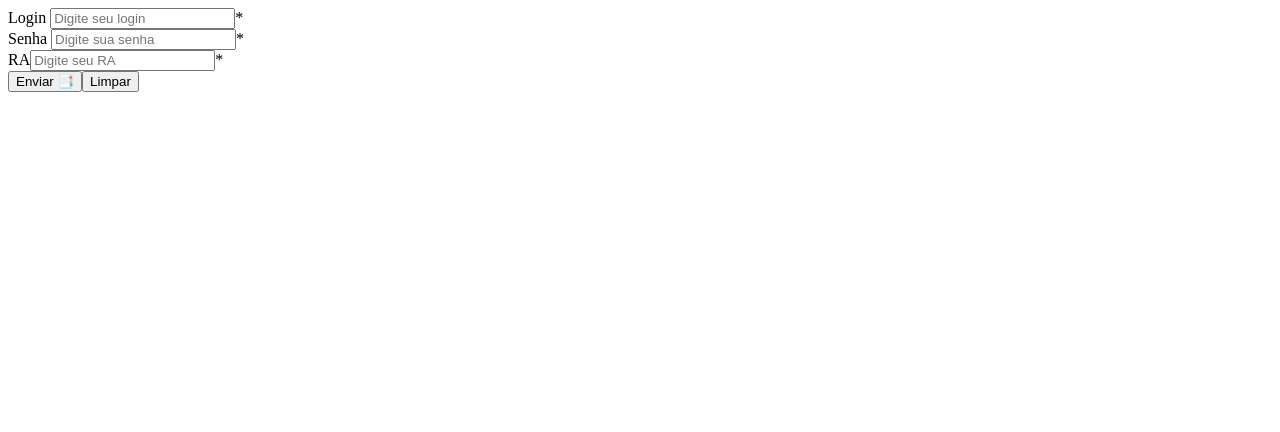
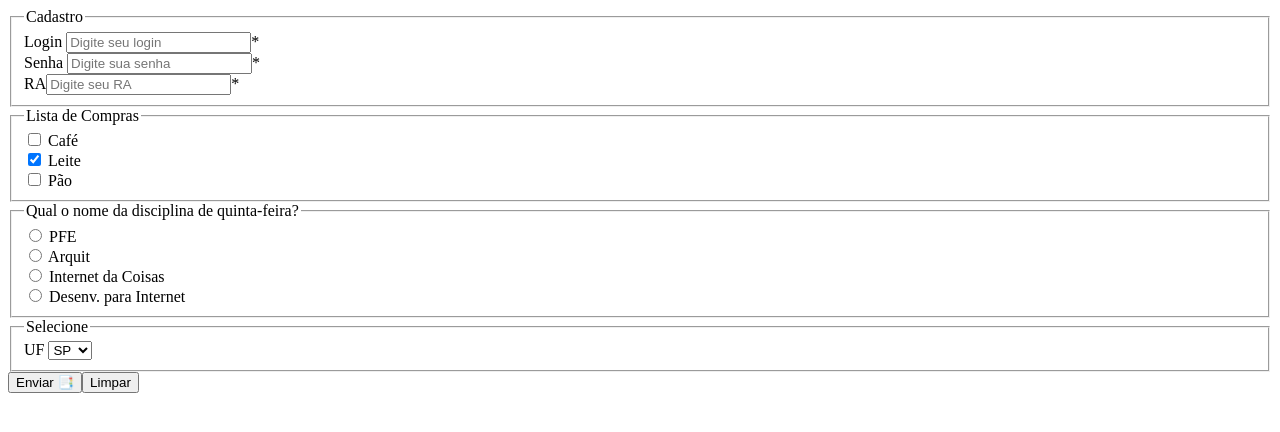
Before and after one commit to Guilherme87Martins/Uninove_ADS_Desenvolvimento, a plain HTML site: page aula08/index.html in a window 1280 px wide. Drawn offline with Linux system fonts and the light colour scheme.

Commit message:
15/12/2022

```diff
--- a/aula 03/estilo.css
+++ b/aula 03/estilo.css
@@ -2,6 +2,6 @@ body{
     background-color: gray;
     }
     h1 {
-    color: red;
+    color: #299968;
     margin-left: 20px;
     }
--- a/aula08/index.html
+++ b/aula08/index.html
@@ -8,12 +8,42 @@
 </head>
 <body>
     <form name="form1" method="post" action="http://hebertphp.awardspace.us/recebe.php" autocomplete="off">
-        <label for="login">Login</label> <input type="text" name="login" id="login" required placeholder="Digite seu login"><span>*</span><br>
-        <label for="senha">Senha</label> <input type="password" name="senha" id="senha" required placeholder="Digite sua senha"><span>*</span><br>
-        <label for="ra">RA</label><input type="number" name="ra" id="ra" required placeholder="Digite seu RA"><span>*</span><br>
-         <input type="submit" value="Enviar 📑"><input type="reset" value="Limpar">
-     </form>
+        <fieldset>
+            <legend>Cadastro</legend>
+            <label for="login">Login</label> <input type="text" name="login" id="login" required placeholder="Digite seu login"><span>*</span><br>
+            <label for="senha">Senha</label> <input type="password" name="senha" id="senha" required placeholder="Digite sua senha"><span>*</span><br>
+            <label for="ra">RA</label><input type="number" name="ra" id="ra" required placeholder="Digite seu RA"><span>*</span><br>
+            <!-- Cep <input type="text" name="cep" id="cep" value="01012-123"><br> -->
+            <input type="hidden" name="local" value="São Paulo">
+        </fieldset>
+        <fieldset>
+            <legend>Lista de Compras</legend>
+            <!-- disabled desativa o campo de form -->
+            <input type="checkbox" name="cafe" id="cafe"> Café<br>
+            <input type="checkbox" name="leite" id="leite" checked> Leite<br>
+            <input type="checkbox" name="pao" id="pao"> Pão<br>
+        </fieldset>
+        <fieldset>
+            <legend>Qual o nome da disciplina de quinta-feira?</legend>
+            <input type="radio" name="aula" id="" value="PFE"> PFE<br>
+            <input type="radio" name="aula" id="" value="ARQ"> Arquit<br>
+            <input type="radio" name="aula" id="" value="IDC"> Internet da Coisas<br>
+            <input type="radio" name="aula" id="" value="DPI"> Desenv. para Internet<br>
+        </fieldset>
+        <fieldset>
+            <legend>Selecione</legend>
+            UF
+            <select name="uf" id="">
+                <option value="SP">SP</option>
+                <option value="RJ">RJ</option>
+                <option value="MG">MG</option>
+            </select>
+        </fieldset>
+       <input type="submit" value="Enviar 📑"><input type="reset" value="Limpar">
+    </form>
 </body>
 </html>
-
-<!-- [alt]+[z] quebra de linhas do texto -->
+<!-- [windows][.] insere emoji 👍-->
+<!-- [alt][z] quebra de texto -->
+<!-- [Ctrl][alt][setinha para baixo]  multicursor-->
+<!--[CTR]+ [;] para fazer um comentario -->
```
